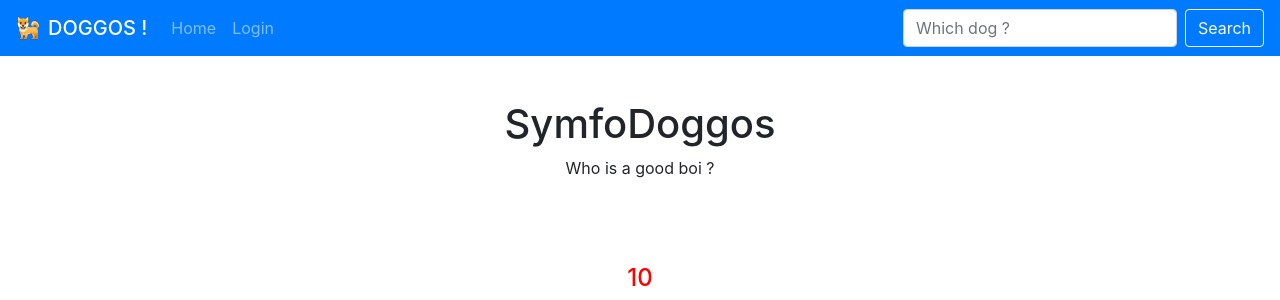
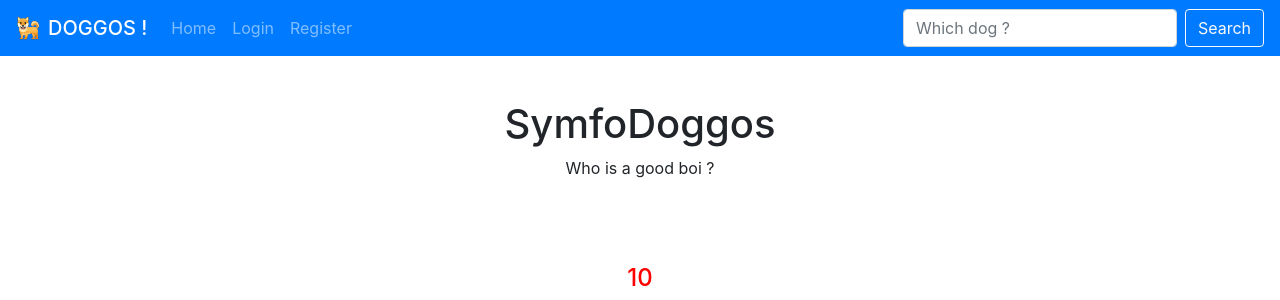
Before and after one commit to LouisCalypso/Projet_Symfony, a Symfony app: template templates/home/index.html.twig in a window 1280 px wide. Shown: the top 300 px of the page. Run offline with Twig, Linux system fonts and the light colour scheme; the template is opened without the code that fills it: most values are stand-ins (such as "Sample title", 1, 10 or a date in 2020); some libraries are stand-ins or nearby versions.

Commit message:
Register dans la navbar

```diff
--- a/templates/layout/navbar.html.twig
+++ b/templates/layout/navbar.html.twig
@@ -34,6 +34,9 @@
                 >
                     Login
                 </a>
+                <a class="nav-item nav-link" href="{{ url('register') }}">
+                    Register
+                </a>
             {% endif %}
         </div>
         {% if app.user and routeName != 'profile' %}
```
